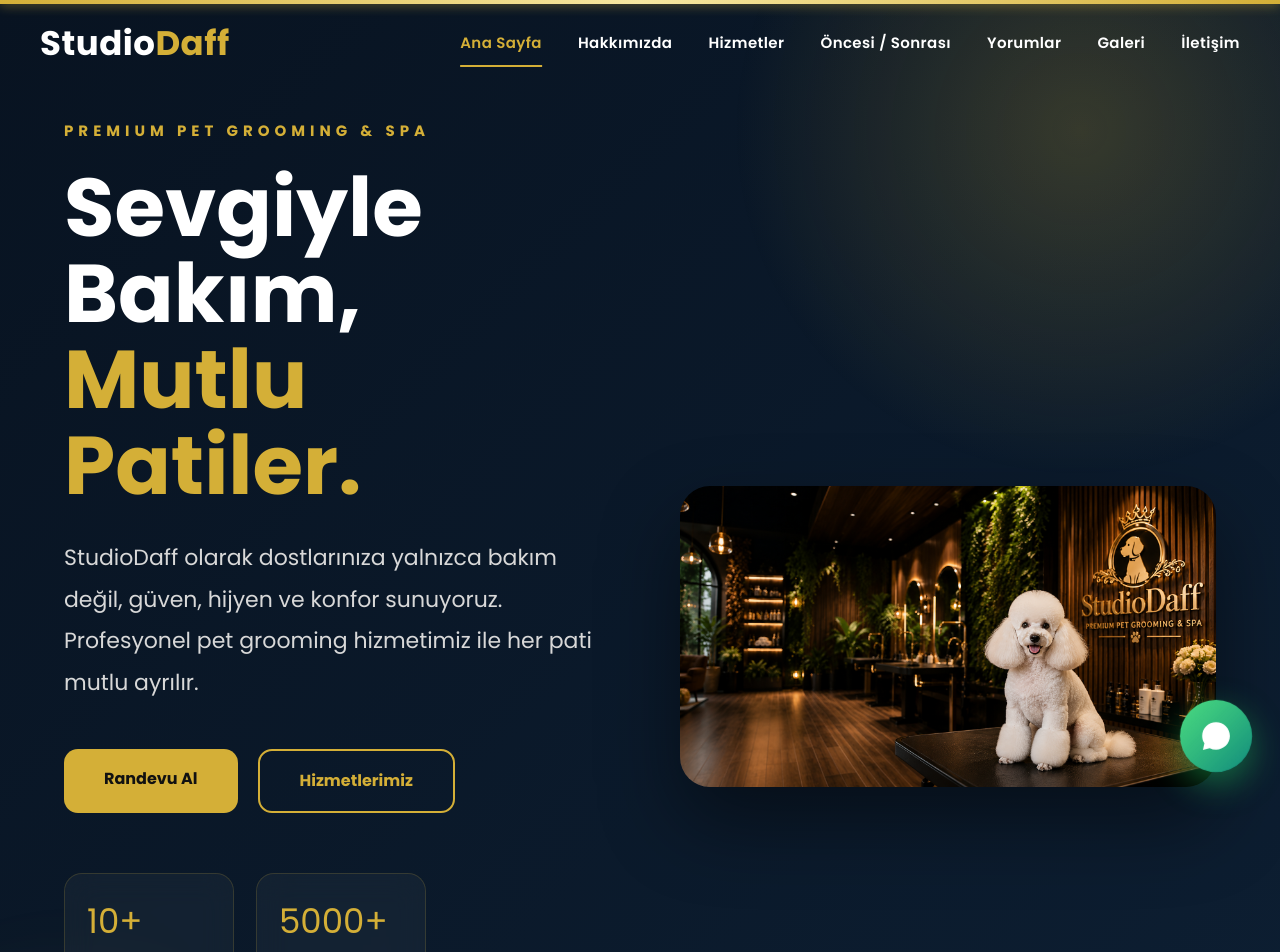
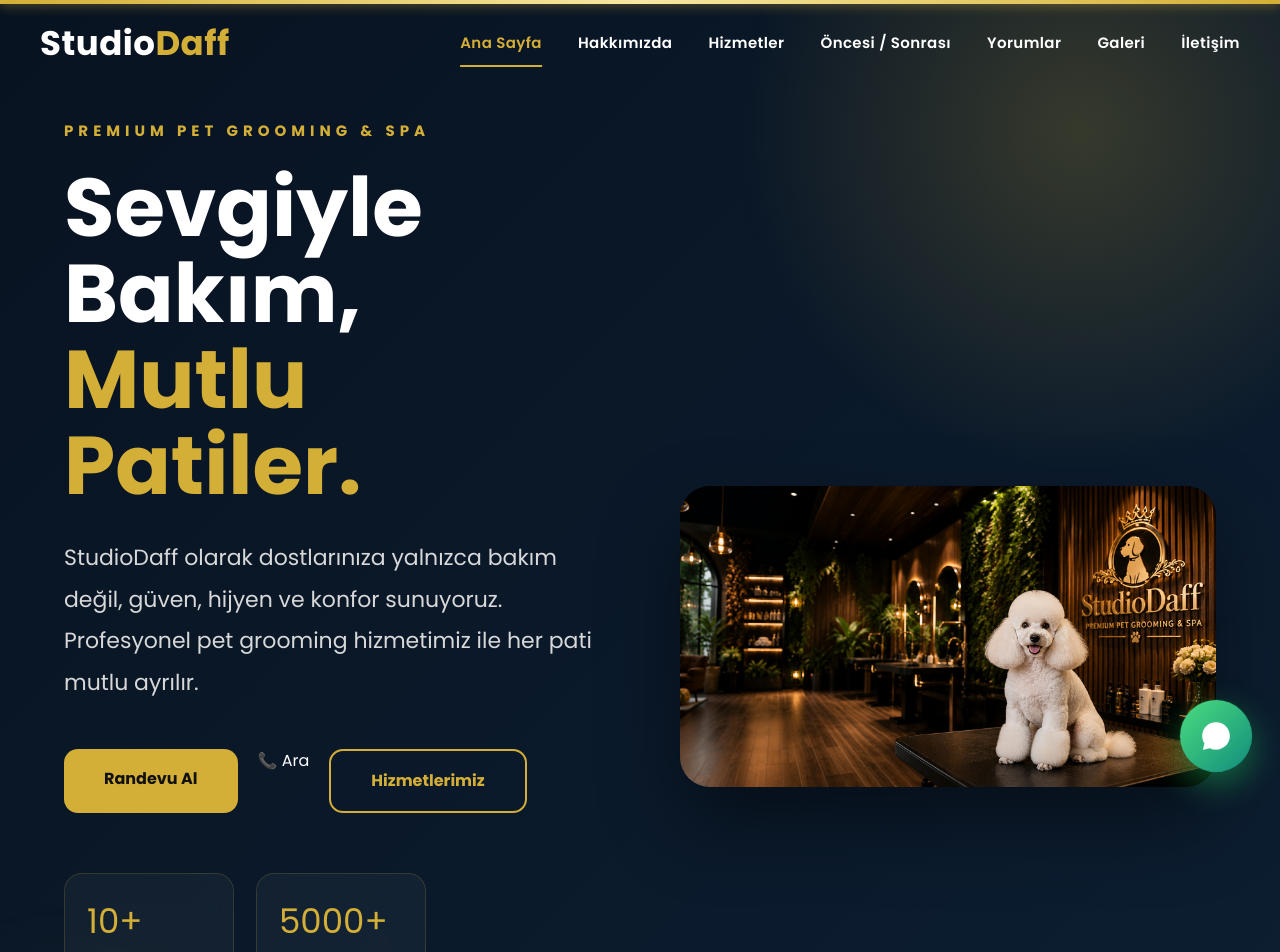
Before and after one commit to hasancemalerol-code/studiodaff-web, a Next.js app: page / in a window 1280 px wide. Shown: the top 952 px of the page. Built offline with nearby package versions, Linux system fonts and the light colour scheme.

Commit message:
update studio daff web site

```diff
--- a/components/Hero.tsx
+++ b/components/Hero.tsx
@@ -33,6 +33,13 @@
               className="btn-gold"
             >
               Randevu Al
+            </a>
+
+            <a
+              href="tel:+905307347462"
+              className="btn-call"
+            >
+              📞 Ara
             </a>
 
             <a
```
